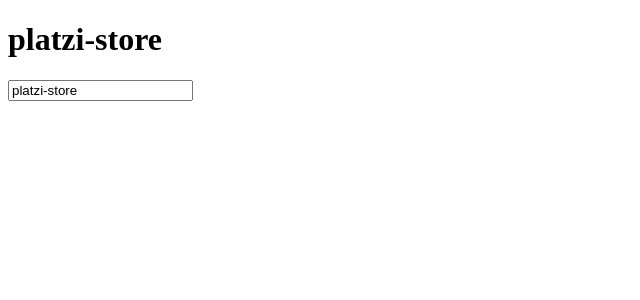
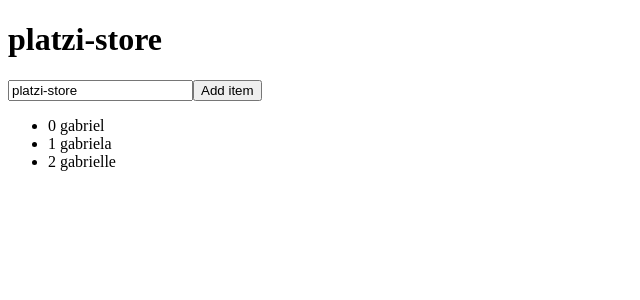
Before and after one commit to Gabrieldrc/cursoAngular, an Angular app: page / in a window 1280 px wide. Shown: the top 300 px of the page, without its empty margins (0-640 px from the left). Built offline with nearby package versions, Linux system fonts and the light colour scheme.

Commit message:
Se agrego el ngFor y el click

```diff
--- a/src/app/app.component.html
+++ b/src/app/app.component.html
@@ -12,3 +12,16 @@
 <div *ngIf="title === 'div'">
   Esto es un div
 </div>
+<!--
+  Ejemplo de que si apretan click ejecuta el metodo
+  addItem
+ -->
+<button (click)="addItem()">Add item</button>
+<!--
+  *ngFor para realizar un for
+ -->
+<ul>
+  <li *ngFor="let name of items; index as i">
+    {{i}} {{ name }}
+  </li>
+</ul>
--- a/src/app/app.component.ts
+++ b/src/app/app.component.ts
@@ -7,4 +7,8 @@ import { Component } from '@angular/core';
 })
 export class AppComponent {
   title = 'platzi-store';
+  items = ['gabriel', 'gabriela', 'gabrielle']
+  addItem() {
+    this.items.push(this.title)
+  }
 }
```
